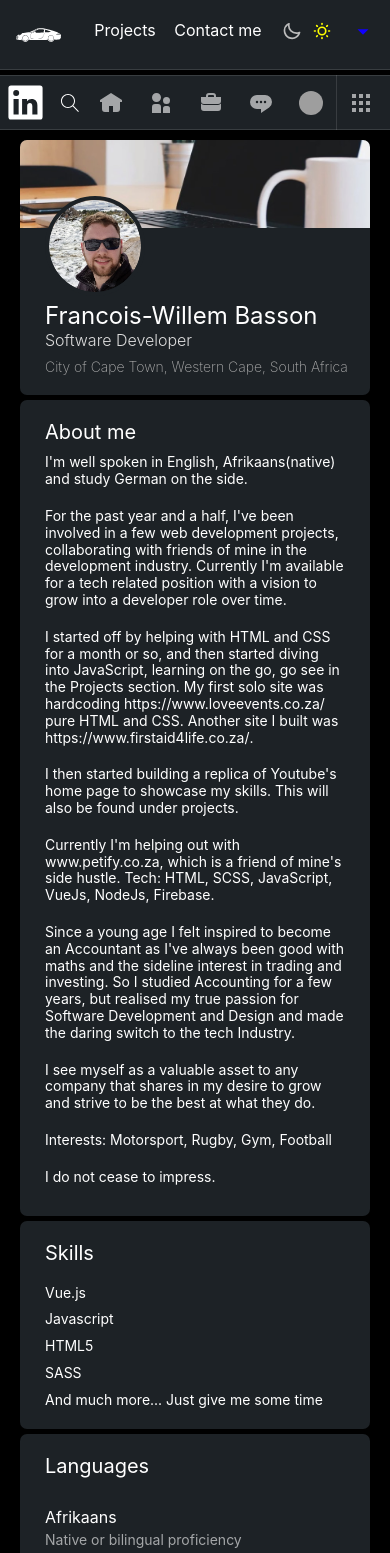
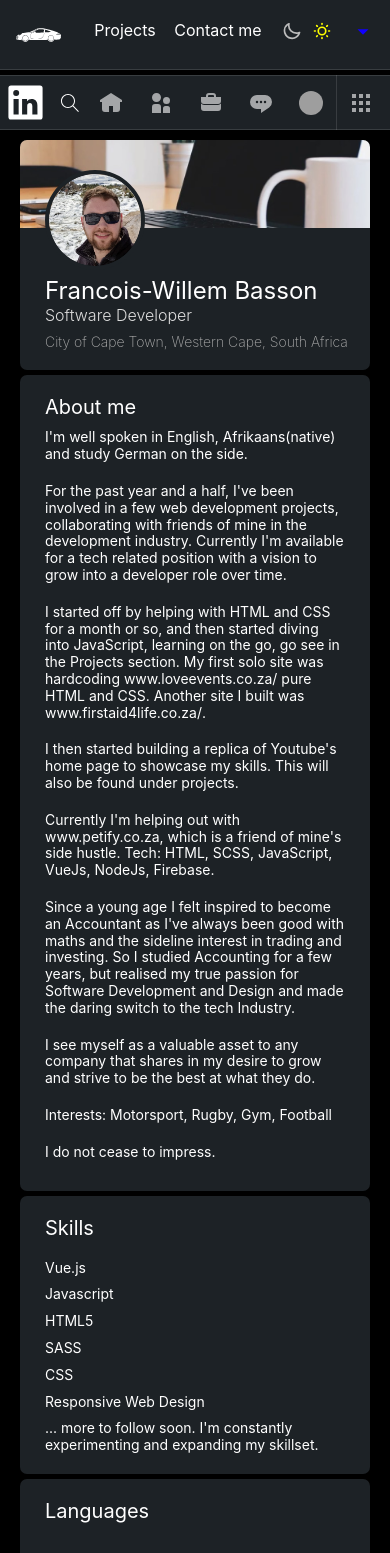
Before and after one commit to francois-willem/francoiswillembasson.co.za, a Vue app: page / in a window 390 px wide. Shown: the top 1553 px of the page. Built offline with nearby package versions, Linux system fonts and the light colour scheme; grey boxes are pictures that could not be loaded; what vue-cookie would draw is missing.

Commit message:
made linkedin header dissapear

```diff
--- a/src/components/Home/MainHeader.vue
+++ b/src/components/Home/MainHeader.vue
@@ -116,8 +116,12 @@ export default {
 
       },
       showDropdown: false,
-      showLinkedinHeader: true,
       showLightMode: true,
+    }
+  },
+  computed: {
+    showLinkedinHeader() {
+      return this.$store.state.showLinkedinHeader
     }
   },
   methods: {
@@ -126,10 +130,10 @@ export default {
         this.showDropdown = !this.showDropdown
       }
     },
-    toggleLinkedinHeader(number) {
-      if (number == 2) {
-        this.showLinkedinHeader = !this.showLinkedinHeader
-      }
+    toggleLinkedinHeader() {
+      this.$store.commit('setShowLinkedinHeader', {
+        showLinkedinHeader: !this.showLinkedinHeader
+      })
     },
     toggleLightMode(number) {
       if (number == 1) {
--- a/src/components/Layout/About.vue
+++ b/src/components/Layout/About.vue
@@ -17,7 +17,7 @@
           </p>
 
           <p>
-            I started off by helping with HTML and CSS for a month or so, and then started diving into JavaScript, learning on the go, go see in the Projects section. My first solo site was hardcoding <a href="https://www.loveevents.co.za/" target="_blank">https://www.loveevents.co.za/</a>  pure HTML and CSS. Another site I built was <a href="https://www.firstaid4life.co.za/" target="_blank">https://www.firstaid4life.co.za/</a>.
+            I started off by helping with HTML and CSS for a month or so, and then started diving into JavaScript, learning on the go, go see in the Projects section. My first solo site was hardcoding <a href="https://www.loveevents.co.za/" target="_blank">www.loveevents.co.za/</a>  pure HTML and CSS. Another site I built was <a href="https://www.firstaid4life.co.za/" target="_blank">www.firstaid4life.co.za/</a>.
           </p>
 
 
--- a/src/components/Layout/Hero.vue
+++ b/src/components/Layout/Hero.vue
@@ -3,6 +3,7 @@
     <div class="hero-container">
       <div class="hero-container-image">
         <img :src="images.BackgroundPhoto" alt="">
+
       </div>
       <div class="profile-pic">
         <img :src="images.ProfilePic" alt="">
@@ -46,6 +47,7 @@ export default {
 @import '../../scss/partials/variables';
 
 .hero-container-parent {
+  position: relative;
   display: flex;
   justify-content: center;
   padding-top: 25px;
@@ -136,31 +138,46 @@ export default {
 
 .profile-pic img {
   width: 180px;
-  top: 196px;
+  top: 110px;
   position: absolute;
   border: 4px solid #1d2226;
   border-radius: 50%;
 }
 
+@media only screen and (max-width: 1200px){
+  .profile-pic img {
+    width: 160px;
+    top: 90px;
+  }
+}
+
 @media only screen and (max-width: 1000px){
   .profile-pic img {
-    width: 120px;
+    width: 110px;
+    top: 65px;
   }
 }
 
 @media only screen and (max-width: 550px){
   .profile-pic img {
     width: 100px;
+    top: 40px;
   }
 }
 
 .hero-text {
-  padding: 90px 0 20px 25px;
+  padding: 75px 0 20px 25px;
 }
 
 @media only screen and (max-width: 1000px){
   .hero-text {
-    padding-top: 70px;
+    padding-top: 60px;
+  }
+}
+
+@media only screen and (max-width: 800px){
+  .hero-text {
+    padding-top: 45px;
   }
 }
 
--- a/src/components/Layout/Skills.vue
+++ b/src/components/Layout/Skills.vue
@@ -9,7 +9,9 @@
         <p>Javascript</p>
         <p>HTML5</p>
         <p>SASS</p>
-        <p>And much more... Just give me some time</p>
+        <p>CSS</p>
+        <p>Responsive Web Design</p>
+        <p>... more to follow soon. I'm constantly experimenting and expanding my skillset.</p>
       </div>
     </div>
   </div>
--- a/src/views/Home.vue
+++ b/src/views/Home.vue
@@ -1,8 +1,8 @@
 <template>
   <main class="page-content">
     <main-header></main-header>
-    <linkedin-header></linkedin-header>
-    <div class="body-content">
+    <linkedin-header v-if="showLinkedinHeader"></linkedin-header>
+    <div class="body-content" :class="{ 'body-content--linkedinHeaderHidden': !showLinkedinHeader }">
       <div class="main-content">
         <hero></hero>
         <about></about>
@@ -48,6 +48,11 @@ export default {
     return {
     }
   },
+  computed: {
+    showLinkedinHeader() {
+      return this.$store.state.showLinkedinHeader
+    }
+  },
 }
 </script>
 <style lang="scss" scoped>
@@ -74,6 +79,10 @@ export default {
   }
 }
 
+.body-content--linkedinHeaderHidden {
+  padding-top: 70px;
+}
+
 .side-content {
   display: flex;
 }
--- a/src/vuex/store.js
+++ b/src/vuex/store.js
@@ -4,6 +4,8 @@ const debug = process.env.NODE_ENV !== 'production'
 
 const defaultState = {
   devMode: process.env.NODE_ENV !== 'production',
+
+  showLinkedinHeader: true,
 
   ///////////////////////////////////////
   // Utility
@@ -25,6 +27,10 @@ const storeConfig = {
   },
   state: new setDefaultState(),
   mutations: {
+
+    setShowLinkedinHeader(state, payload) {
+      state.showLinkedinHeader = payload.showLinkedinHeader
+    },
     /***********************
      * Utility
      ***********************/
```
